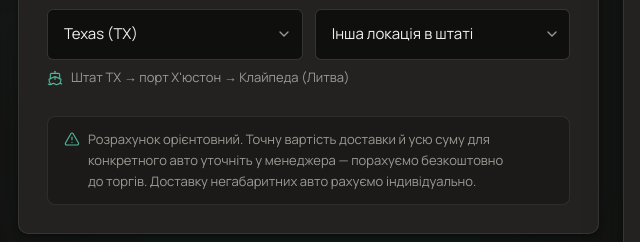
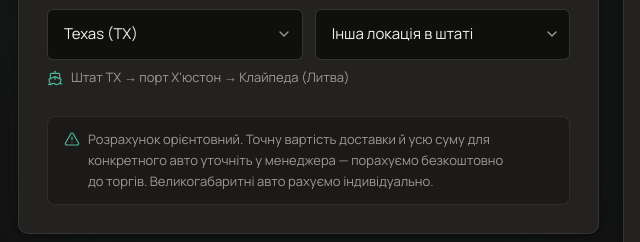
Before and after one commit to GritsenkoIvanKPI/car-franko, a plain HTML site: page calculator.html in a window 1280 px wide. Shown: the part 864-1106 px from the top of the page, 14-654 px from the left. Drawn offline with nearby package versions, Linux system fonts and the light colour scheme; no server answers.

Commit message:
Calculator: "Великогабаритні авто рахуємо індивідуально"
Co-Authored-By: Claude Opus 5.5 <noreply@anthropic.com>

```diff
--- a/calculator.html
+++ b/calculator.html
@@ -130,7 +130,7 @@
 
       <p class="mt-7 flex items-start gap-2 rounded-[8px] border border-[var(--line)] bg-ink-900/40 px-4 py-3 text-[13px] leading-relaxed text-fog-400">
         <svg class="ico mt-0.5 h-4 w-4 text-brand-300" aria-hidden="true"><use href="assets/icons.svg#i-alert"/></svg>
-        <span>Розрахунок орієнтовний. Точну вартість доставки й&nbsp;усю суму для конкретного авто уточніть у&nbsp;менеджера&nbsp;— порахуємо безкоштовно до&nbsp;торгів. Доставку негабаритних авто рахуємо індивідуально.</span>
+        <span>Розрахунок орієнтовний. Точну вартість доставки й&nbsp;усю суму для конкретного авто уточніть у&nbsp;менеджера&nbsp;— порахуємо безкоштовно до&nbsp;торгів. Великогабаритні авто рахуємо індивідуально.</span>
       </p>
     </form>
 
```
